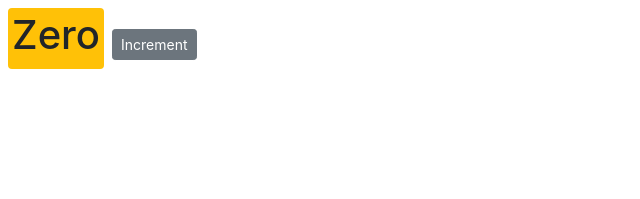
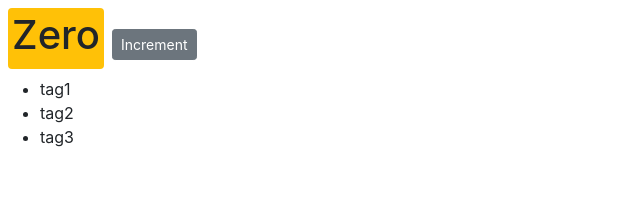
Before and after one commit to Dipak2056/counter-app, a React (Create React App) app: page / in a window 1280 px wide. Shown: the top 199 px of the page, without its empty margins (0-640 px from the left). Built offline with nearby package versions, Linux system fonts and the light colour scheme.

Commit message:
rendering lists

```diff
--- a/src/components/counter.jsx
+++ b/src/components/counter.jsx
@@ -3,6 +3,7 @@ import React, { Component, Fragment } from 'react';
 class Counter extends Component {
     state = {
         count:0,
+        tags:['tag1','tag2','tag3']
         };
     styles = {
         fontSize:10,
@@ -16,6 +17,9 @@ class Counter extends Component {
         <Fragment>
             <span style={this.styles} className={this.getBadgeClasses()}> {this.formatCount()} </span>
         <button className='btn btn-secondary btn-sm'>Increment</button>
+        <ul>
+            {this.state.tags.map(tag=>(<li>{ tag }</li>))}
+        </ul>
         </Fragment>);
     }
 
```
